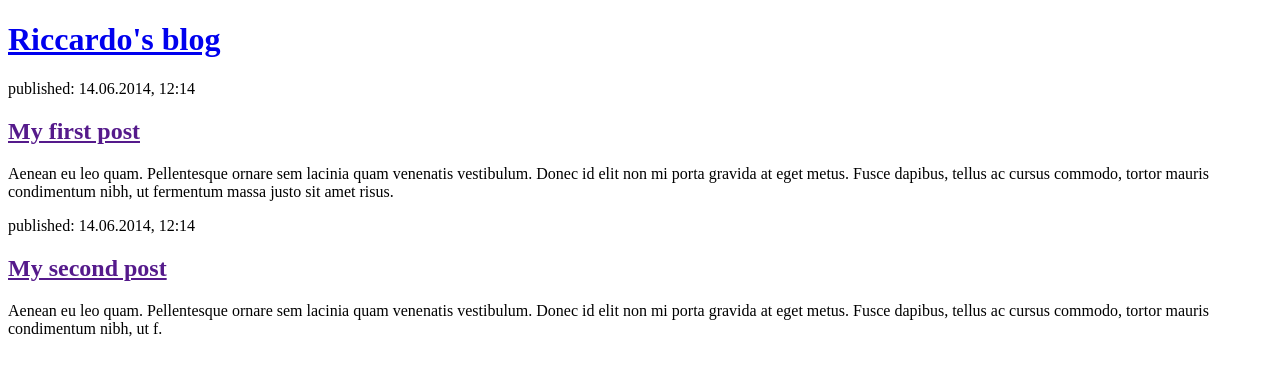
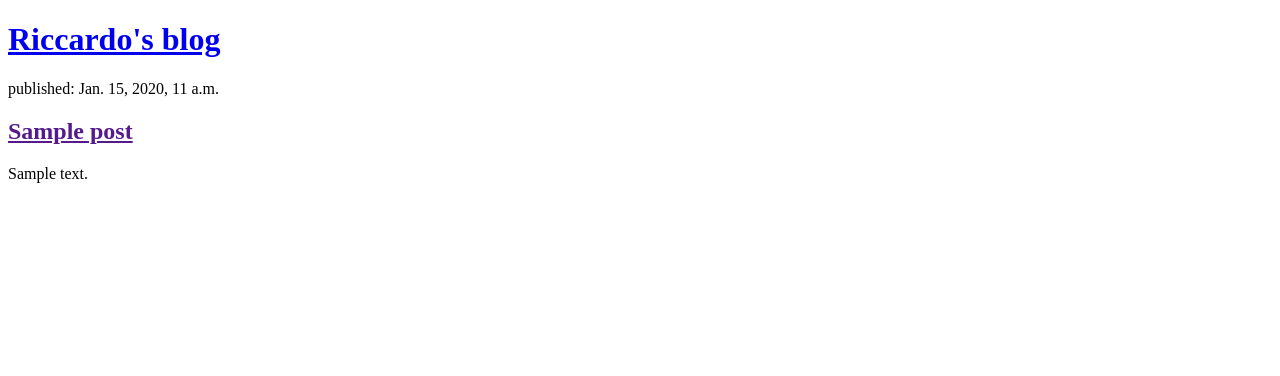
Before and after one commit to RiccardoMPesce/DjangoGirlsTutorial, a Django app: page / in a window 1280 px wide. Shown: the top 376 px of the page. Run offline with Django 5.2, Linux system fonts and the light colour scheme; tables that the repository leaves empty hold one stand-in row (values such as "Sample post").

Commit message:
Adds post view and template

```diff
--- a/blog/templates/blog/post_list.html
+++ b/blog/templates/blog/post_list.html
@@ -8,16 +8,12 @@
             <h1><a href="/">Riccardo's blog</a></h1>
         </header>
 
-        <article>
-            <time>published: 14.06.2014, 12:14</time>
-            <h2><a href="">My first post</a></h2>
-            <p>Aenean eu leo quam. Pellentesque ornare sem lacinia quam venenatis vestibulum. Donec id elit non mi porta gravida at eget metus. Fusce dapibus, tellus ac cursus commodo, tortor mauris condimentum nibh, ut fermentum massa justo sit amet risus.</p>
-        </article>
-
-        <article>
-            <time>published: 14.06.2014, 12:14</time>
-            <h2><a href="">My second post</a></h2>
-            <p>Aenean eu leo quam. Pellentesque ornare sem lacinia quam venenatis vestibulum. Donec id elit non mi porta gravida at eget metus. Fusce dapibus, tellus ac cursus commodo, tortor mauris condimentum nibh, ut f.</p>
-        </article>
+        {% for post in posts %}
+            <article>
+                <time>published: {{ post.published_date }}</time>
+                <h2><a href="">{{ post.title }}</a></h2>
+                <p>{{ post.text | linebreaksbr }}</p>
+            </article>
+        {% endfor %}
     </body>
 </html>
--- a/blog/views.py
+++ b/blog/views.py
@@ -1,5 +1,8 @@
 from django.shortcuts import render
+from django.utils import timezone
+from .models import Post
 
 # Create your views here.
 def post_list(request):
-    return render(request, "blog/post_list.html", {})
+    posts = Post.objects.filter(published_date__lte=timezone.now()).order_by("published_date")
+    return render(request, "blog/post_list.html", {"posts": posts})
```
